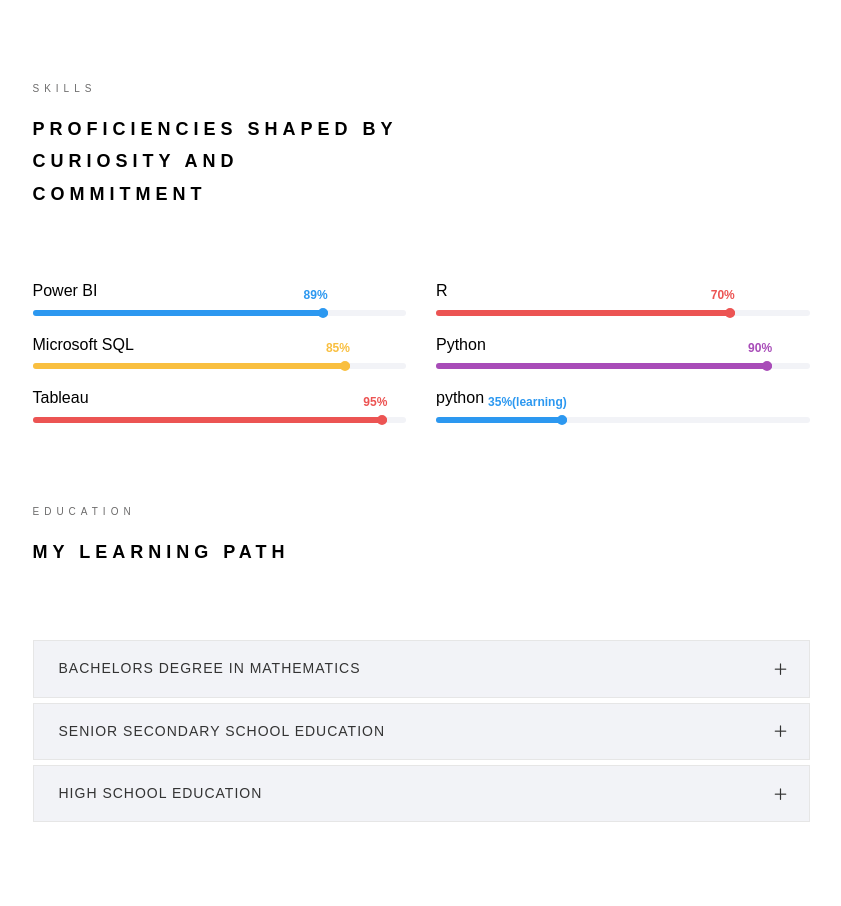
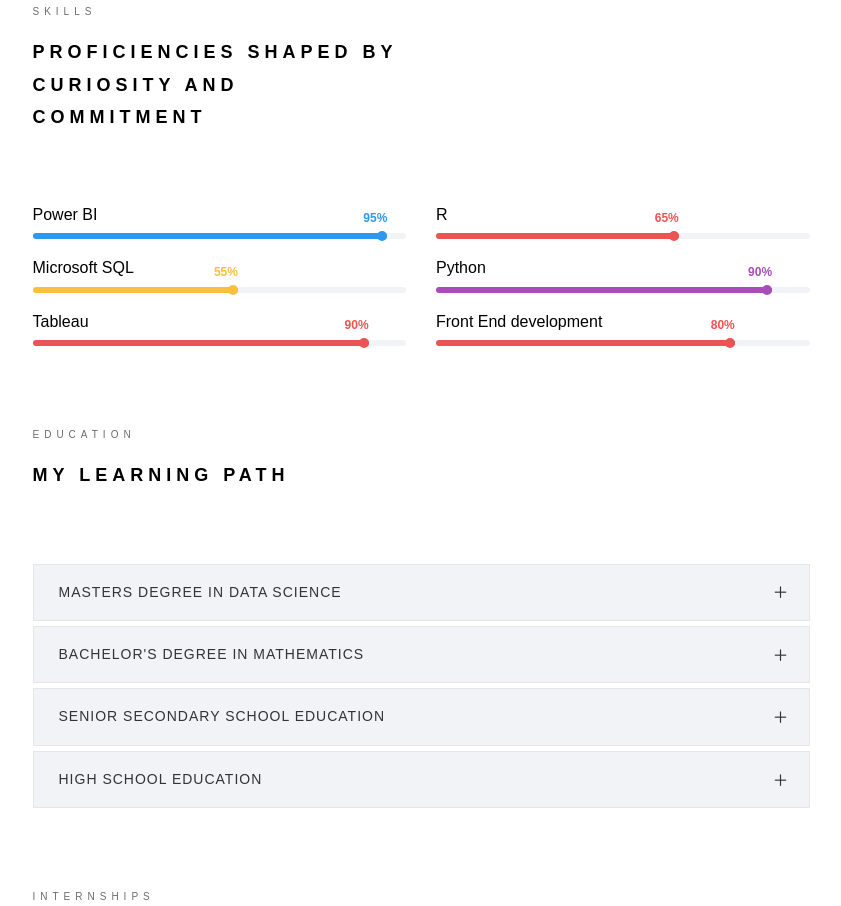
Before and after one commit to Raksha-sk/Raksha_Portfolio, a plain HTML site: page index.html in a window 1280 px wide. Shown: the part 1349-2255 px from the top of the page, without its empty margins (369-1210 px from the left). Drawn offline with Linux system fonts and the light colour scheme; a web font is replaced by a local one.

Commit message:
Add files via upload

```diff
--- a/index.html
+++ b/index.html
@@ -110,16 +110,16 @@
 												<font size="3.5"><strong>I'm Raksha SK </strong>, a data
 													enthusiast residing in Bangalore, India. I thoroughly enjoy
 													engaging in problem-solving and hands-on projects. After completing
-													my Graduation in Computer Applications, I have
+													my Graduation in Mathematics, I have
 													now set out on a new path as a Post-graduate Data Science student at
 													CHRIST [Deemed to be University]. This educational journey
 													allows me to delve deeper into the ever-evolving field of Data
 													Science, nurturing and expanding my expertise
 													in this dynamic domain.</font>
 											</p>
-											<font size="2.8">Beliving that with a simple inference great changes can be
+											<!-- <font size="2.8">Beliving that with a simple inference great changes can be
 												bought, making the world a better place to live in ! </font>
-											<p>&nbsp;<br>&nbsp;</p>
+											<p>&nbsp;<br>&nbsp;</p> -->
 
 										</div>
 									</div>
@@ -199,7 +199,7 @@
 									<div class="desc">
 										<!-- Edit content for your specialization -->
 										<h3>Data Science</h3>
-										<p>Machine Learning | NLP | Deep Learning</p>
+										<p>Machine Learning | Statistical Analysis | Deep Learning | Graph Analytics</p>
 									</div>
 								</div>
 							</div>
@@ -213,7 +213,7 @@
 									<div class="desc">
 										<!-- Edit content for your specialization -->
 										<h3>Data Analytics</h3>
-										<p>R | Power BI | Advance Excel | Python</p>
+										<p>Power BI | Advance Excel | R | Python</p>
 									</div>
 								</div>
 							</div>
@@ -252,9 +252,9 @@
 								<div class="progress-wrap">
 									<h3>Power BI</h3>
 									<div class="progress">
-										<div class="progress-bar color-1" role="progressbar" aria-valuenow="79"
-											aria-valuemin="0" aria-valuemax="100" style="width:79%">
-											<span>89%</span>
+										<div class="progress-bar color-1" role="progressbar" aria-valuenow="95"
+											aria-valuemin="0" aria-valuemax="100" style="width:95%">
+											<span>95%</span>
 										</div>
 									</div>
 								</div>
@@ -264,9 +264,9 @@
 								<div class="progress-wrap">
 									<h3>R</h3>
 									<div class="progress">
-										<div class="progress-bar color-2" role="progressbar" aria-valuenow="80%"
-											aria-valuemin="0" aria-valuemax="100" style="width:80%">
-											<span>70%</span>
+										<div class="progress-bar color-2" role="progressbar" aria-valuenow="65%"
+											aria-valuemin="0" aria-valuemax="100" style="width:65%">
+											<span>65%</span>
 										</div>
 									</div>
 								</div>
@@ -276,9 +276,9 @@
 								<div class="progress-wrap">
 									<h3>Microsoft SQL</h3>
 									<div class="progress">
-										<div class="progress-bar color-3" role="progressbar" aria-valuenow="85"
-											aria-valuemin="0" aria-valuemax="100" style="width:85%">
-											<span>85%</span>
+										<div class="progress-bar color-3" role="progressbar" aria-valuenow="55"
+											aria-valuemin="0" aria-valuemax="100" style="width:55%">
+											<span>55%</span>
 										</div>
 									</div>
 								</div>
@@ -324,27 +324,27 @@
 								<div class="progress-wrap">
 									<h3>Tableau</h3>
 									<div class="progress">
-										<div class="progress-bar color-2" role="progressbar" aria-valuenow="95"
-											aria-valuemin="0" aria-valuemax="100" style="width:95%">
-											<span>95%</span>
+										<div class="progress-bar color-2" role="progressbar" aria-valuenow="90"
+											aria-valuemin="0" aria-valuemax="90" style="width:90%">
+											<span>90%</span>
+										</div>
+									</div>
+								</div>
+							</div>
+
+							<div class="col-md-6 animate-box" data-animate-effect="fadeInLeft">
+								<div class="progress-wrap">
+									<h3>Front End development</h3>
+									<div class="progress">
+										<div class="progress-bar color-2" role="progressbar" aria-valuenow="80"
+											aria-valuemin="0" aria-valuemax="100" style="width:80%">
+											<span>80%</span>
 										</div>
 									</div>
 								</div>
 							</div>
 
 							<!-- <div class="col-md-6 animate-box" data-animate-effect="fadeInLeft">
-								<div class="progress-wrap">
-									<h3>Power BI</h3>
-									<div class="progress">
-										<div class="progress-bar color-2" role="progressbar" aria-valuenow="82"
-											aria-valuemin="0" aria-valuemax="100" style="width:82%">
-											<span>82%</span>
-										</div>
-									</div>
-								</div>
-							</div> -->
-
-							<div class="col-md-6 animate-box" data-animate-effect="fadeInLeft">
 								<div class="progress-wrap">
 									<h3>python</h3>
 									<div class="progress">
@@ -354,7 +354,7 @@
 										</div>
 									</div>
 								</div>
-							</div>
+							</div> -->
 
 							<!-- <div class="col-md-6 animate-box" data-animate-effect="fadeInRight">
 								<div class="progress-wrap">
@@ -396,8 +396,8 @@
 													<h4 class="panel-title">
 														<a class="collapsed" data-toggle="collapse"
 															data-parent="#accordion" href="#collapseTwo"
-															aria-expanded="false" aria-controls="collapseTwo">Bachelors
-															Degree in Mathematics
+															aria-expanded="false" aria-controls="collapseTwo">Masters
+															Degree in Data Science
 														</a>
 													</h4>
 												</div>
@@ -438,7 +438,28 @@
 														</p>
 													</div>
 												</div> -->
+
+											<div class="panel panel-default"></div>
+												<div class="panel-heading" role="tab" id="headingFour">
+													<h4 class="panel-title">
+														<a class="collapsed" data-toggle="collapse"
+															data-parent="#accordion" href="#collapseThree"
+															aria-expanded="false" aria-controls="collapseThree">Bachelor's
+															Degree in Mathematics
+
+														</a>
+													</h4>
+												</div>
+												<div id="collapseFour" class="panel-collapse collapse" role="tabpanel"
+													aria-labelledby="headingFour">
+													<div class="panel-body">
+														<p>Completed my Undergraduate degree from<strong>Stella Maris College (University of Madras)
+																</strong>covering subjects like Graph theory, Linear algebra, Vecctor analysis, Calculus etc with a percentage of 85.98 %
+														</p>
+													</div>
+												</div>
 											</div>
+
 
 											<!-- Edit content based on your education details or remove div-->
 											<div class="panel panel-default">
@@ -456,7 +477,7 @@
 													<div class="panel-body">
 														<p>Completed my Secondary schooling from <strong>Sri Sankara Senior Seconadary School
 																</strong>, with Physics, Chemisty,
-															Maths and Biology as majors and graduated with 94.3%!.
+															Maths and Biology as majors and graduated with 94.6%.
 														</p>
 													</div>
 												</div>
@@ -477,7 +498,7 @@
 													aria-labelledby="headingFive">
 													<div class="panel-body">
 														<p>Passed out from<strong> Sri Sankara Senior Secondary School
-																School</strong>, in 2015 with 94.3%!.</p>
+																School</strong>, in 2015 with 94.8%.</p>
 													</div>
 												</div>
 											</div>
```
